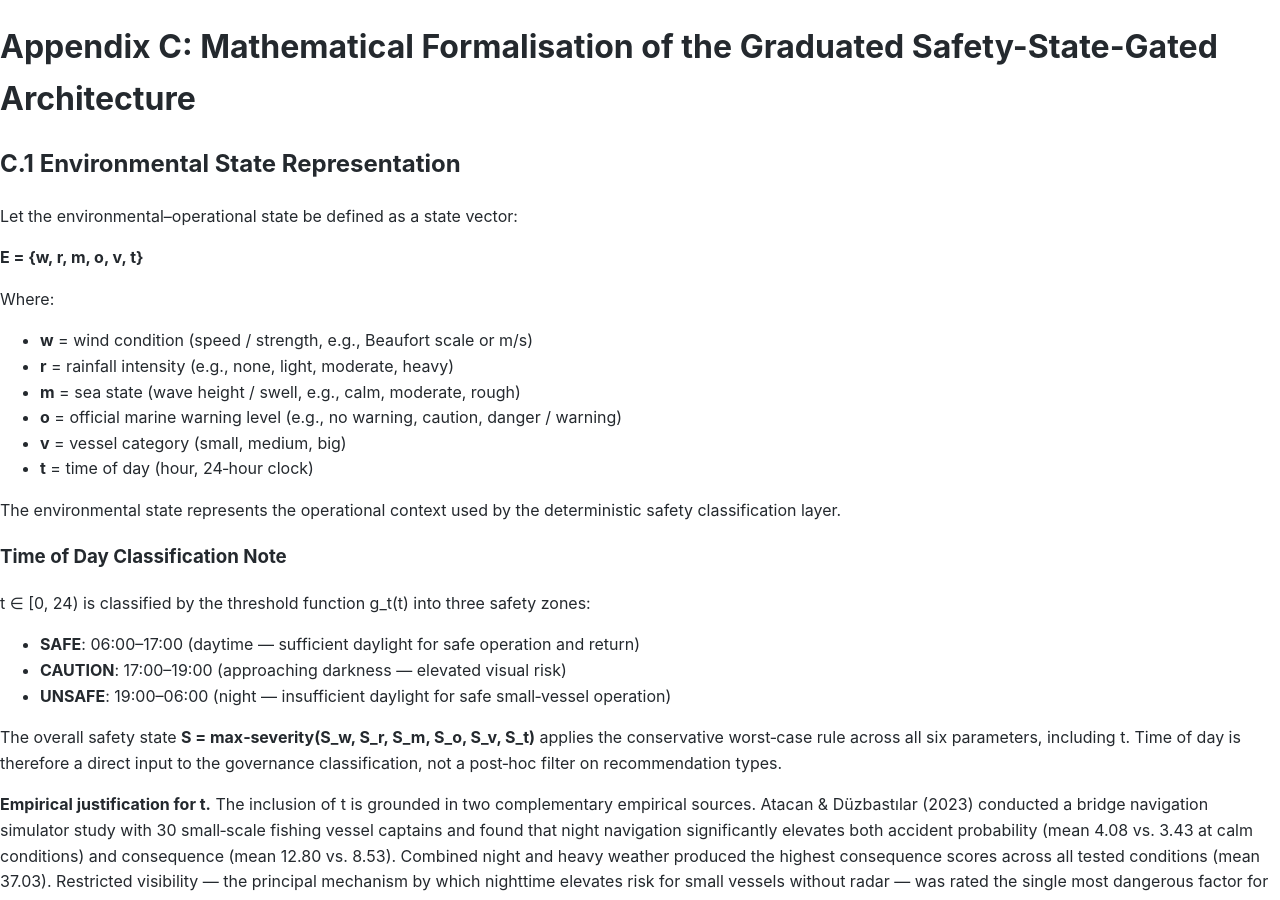
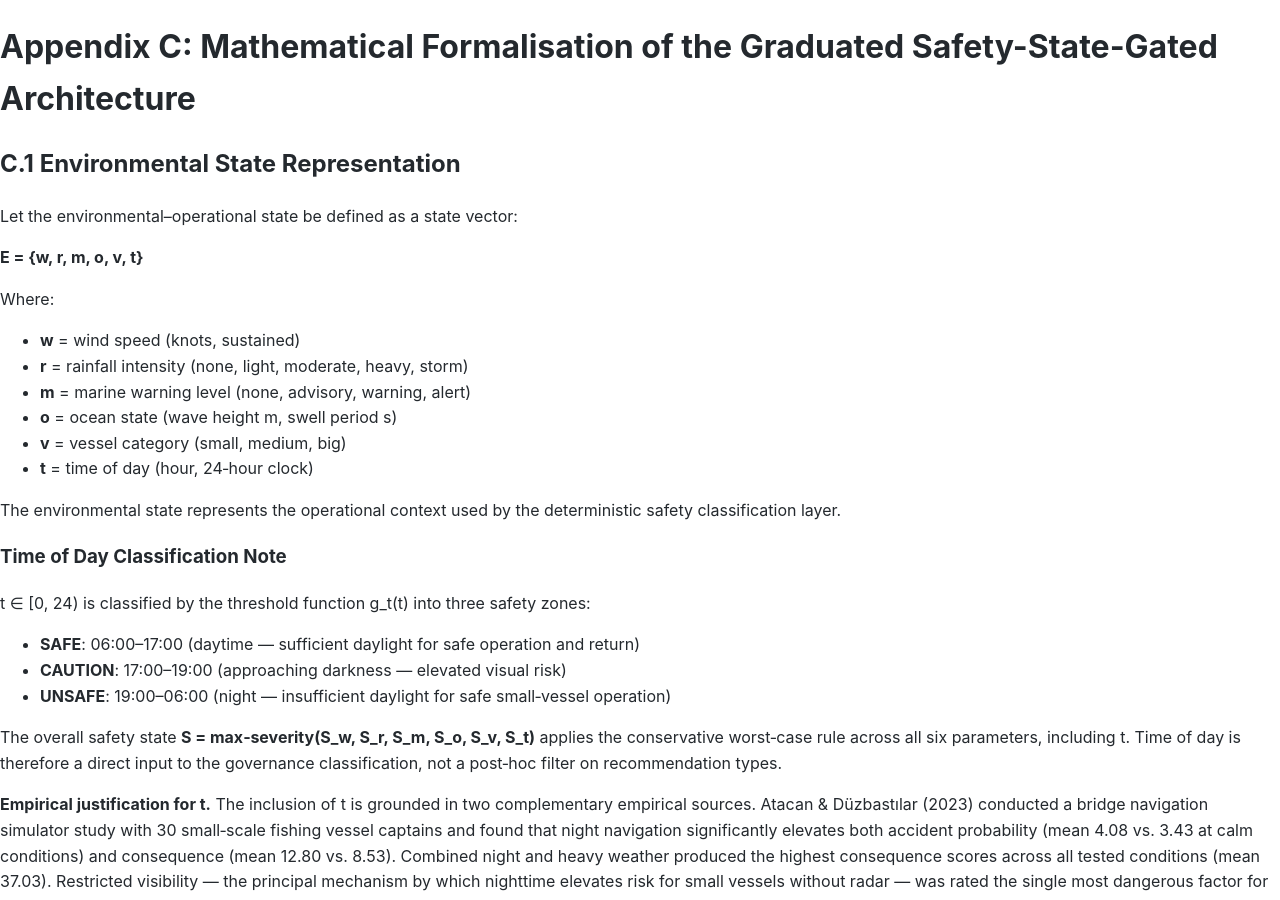
Before and after one commit to kandaiiskandar/research-plan, a Jekyll site: the page built from docs/appendix-c-formalisation.md, in a window 1280 px wide and 900 px high. Built offline with Jekyll 4.4.1, drawn with Linux system fonts in a browser that asks for light colours; our own code applies the rules of GitHub Pages for plain Markdown files; some of the changed text lies outside the part shown.

Commit message:
Refine environmental state definitions and update classification example for clarity
Signed-off-by: iskandar <iskandarsamsuddin@gmail.com>

```diff
--- a/docs/appendix-c-formalisation.md
+++ b/docs/appendix-c-formalisation.md
@@ -8,10 +8,10 @@ Let the environmental–operational state be defined as a state vector:
 
 Where:
 
-- **w** = wind condition (speed / strength, e.g., Beaufort scale or m/s)
-- **r** = rainfall intensity (e.g., none, light, moderate, heavy)
-- **m** = sea state (wave height / swell, e.g., calm, moderate, rough)
-- **o** = official marine warning level (e.g., no warning, caution, danger / warning)
+- **w** = wind speed (knots, sustained)
+- **r** = rainfall intensity (none, light, moderate, heavy, storm)
+- **m** = marine warning level (none, advisory, warning, alert)
+- **o** = ocean state (wave height m, swell period s)
 - **v** = vessel category (small, medium, big)
 - **t** = time of day (hour, 24‑hour clock)
 
@@ -82,7 +82,7 @@ S =
 - SAFE otherwise
 
 
-This example illustrates the classification logic using wind (w) and official warning level (o), which are the two most critical factors from the literature.
+This example illustrates the classification logic using wind (w) and marine warning level (m), which are the two most critical factors from the literature.
 In the full system, the function **f(E)** incorporates all variables in the environmental state vector **E** (including rainfall r, sea state m, vessel category v, and time of day t), with thresholds derived from Malaysian maritime safety data and expert elicitation during the design science research cycle.
 
 ---
```
